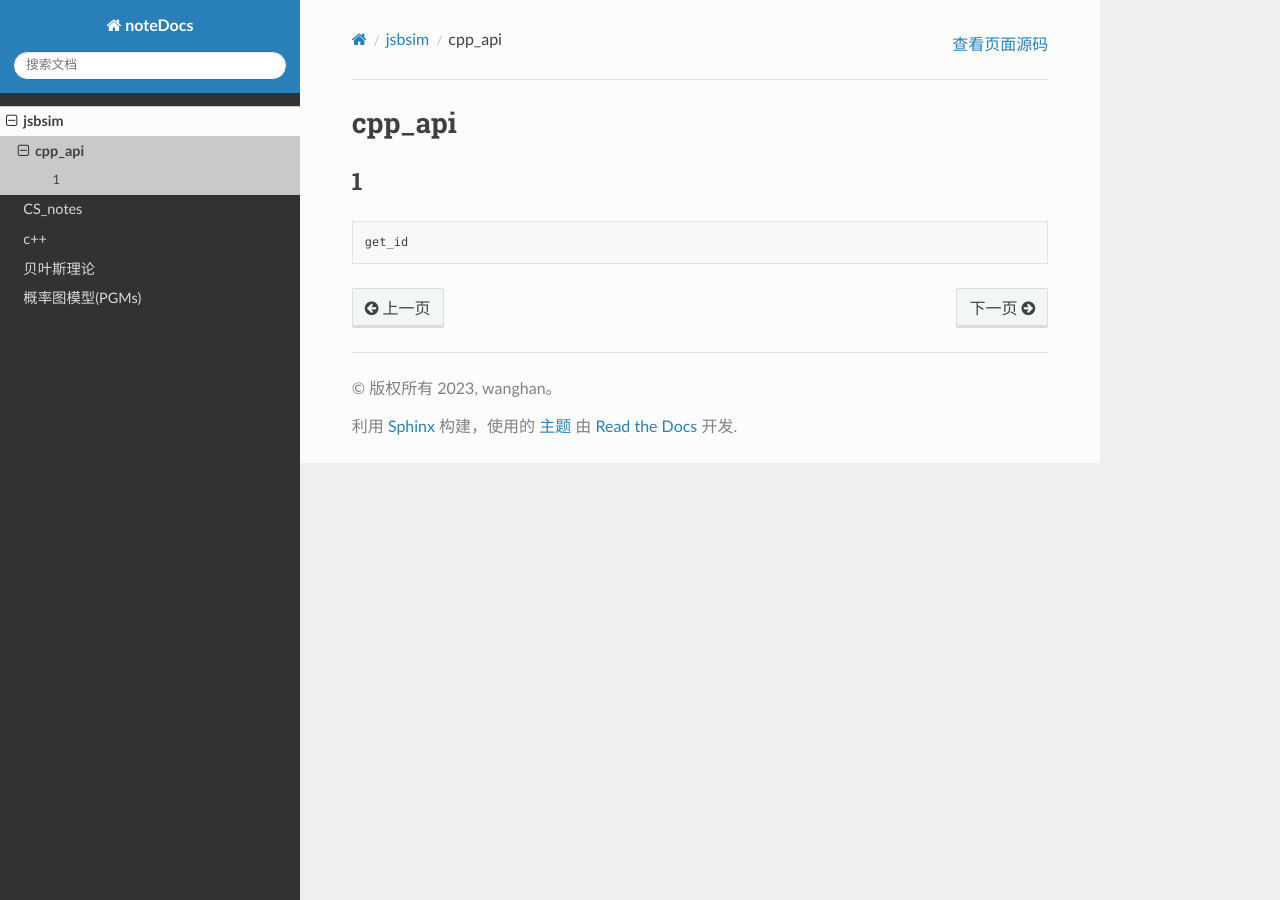
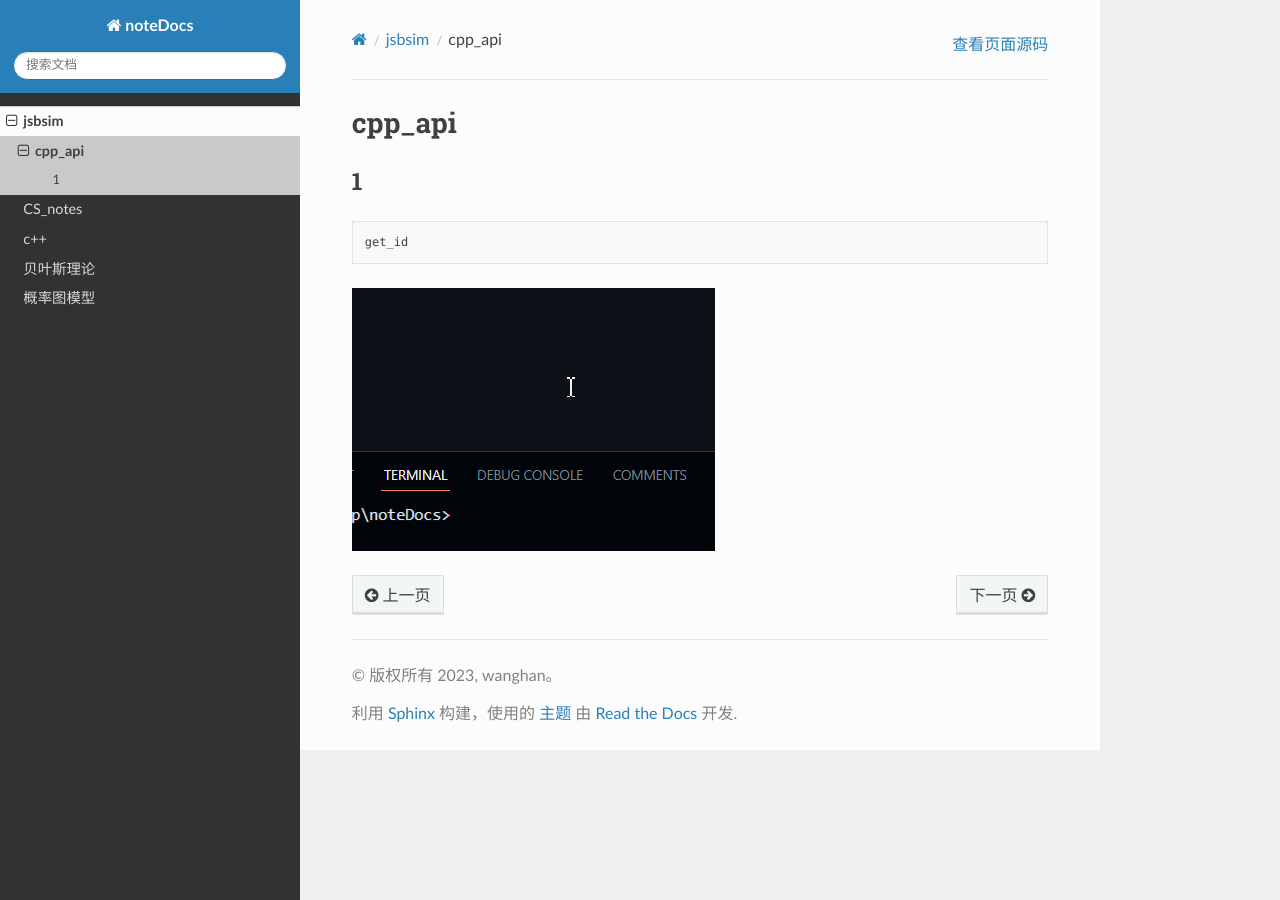
Before and after one commit to wanghan17/noteDocs, a Sphinx documentation site: the page built from source/jsbsim/cpp_api/cpp_api.md, in a window 1280 px wide. Built offline with Sphinx 7.4.7 and the Read the Docs theme 2.0.0, drawn with Linux system fonts in a browser that asks for light colours; pages that are not in the unit, such as notebooks, are missing from menus.

Commit message:
local put

````diff
--- a/source/jsbsim/cpp_api/cpp_api.md
+++ b/source/jsbsim/cpp_api/cpp_api.md
@@ -3,3 +3,4 @@
 ```
 get_id
 ```
+![](img/2023-06-02-11-17-59.png)
--- a/source/概率图/概率图模型.md
+++ b/source/概率图/概率图模型.md
@@ -1,6 +1,4 @@
-概率图模型(PGMs)
-=====
-
+# 概率图模型
 
 ![](img/2023-05-12-13-08-58.png)
 
````
Also changed, not shown: source/jsbsim/cpp_api/img/2023-06-02-11-17-59.png (added).
